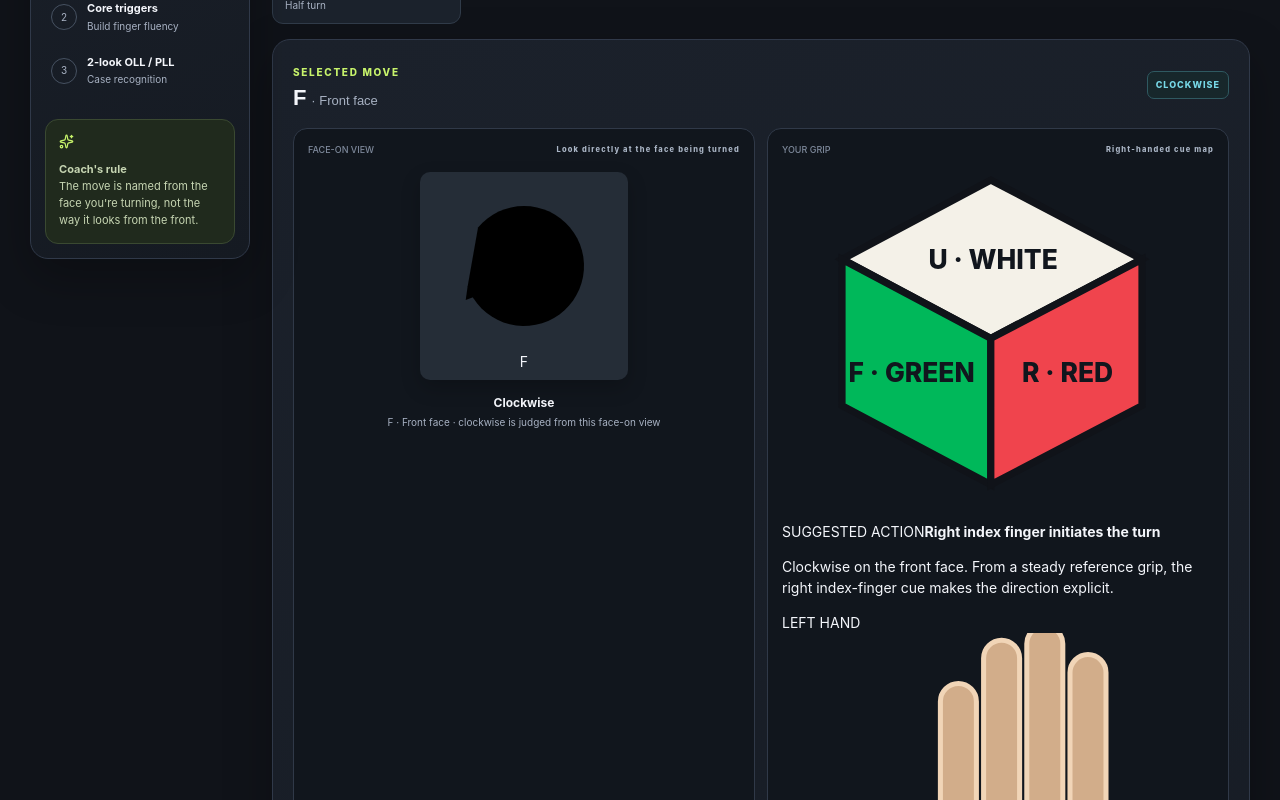
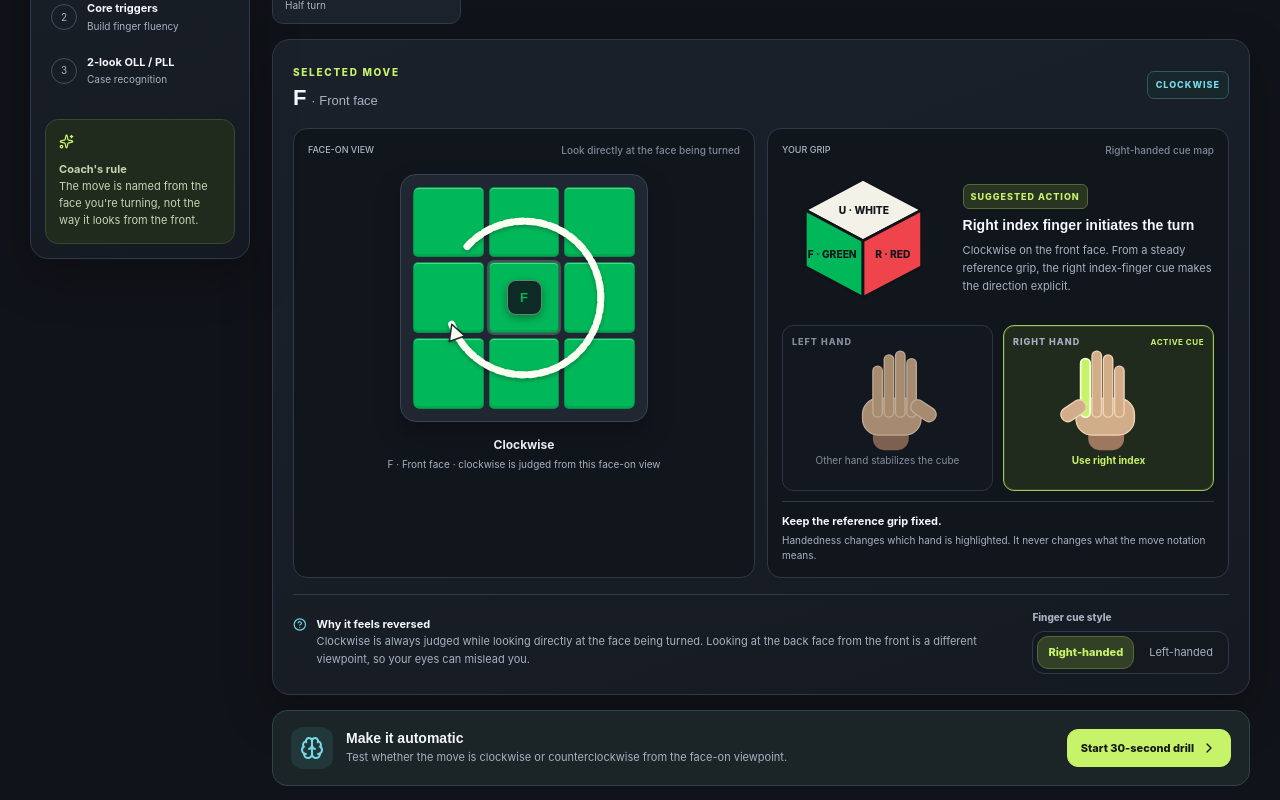
Before and after one commit to glitches-coder/cubelab-algorithm-coach, a React (Vite) app: page / in a window 1280 px wide. Shown: the part 660-1460 px from the top of the page. Built offline with nearby package versions, Linux system fonts and the light colour scheme.

Commit message:
Style accurate cube face colors, SVG turn arrows and reactive hand diagrams

```diff
--- a/src/styles.css
+++ b/src/styles.css
@@ -2,3 +2,82 @@
 @media(max-width:1000px){.app-shell{padding:18px}.app-layout{grid-template-columns:1fr}.sidebar{position:static;display:flex;align-items:center;gap:4px;overflow:auto;padding:7px}.side-label,.path-mini,.side-tip{display:none}.nav-button{width:auto;white-space:nowrap;flex:none;padding:9px 11px}.nav-button i{display:none}.library-layout{grid-template-columns:minmax(210px,.8fr) minmax(0,1.2fr)}.hero-stat{width:160px}}
 @media(max-width:700px){.app-shell{padding:14px 12px 28px}.topbar{margin-bottom:24px}.hero{align-items:start;flex-direction:column;margin-bottom:22px}.hero-stat{display:none}.hero h1{font-size:38px}.sidebar{margin-bottom:20px}.nav-button{font-size:11px}.nav-button svg{width:16px}.section-heading{flex-direction:column}.toggle-group{max-width:100%}.move-picker{grid-template-columns:repeat(3,minmax(0,1fr))}.lesson-panel{padding:13px}.diagram-wrap{grid-template-columns:1fr}.diagram-card{padding:13px}.face-visual{width:min(70%,220px)}.hand-stage{min-height:170px}.lesson-bottom{grid-template-columns:1fr}.hand-setting .toggle-group{width:max-content}.quick-drill{align-items:start;flex-wrap:wrap}.quick-drill div:nth-child(2){min-width:calc(100% - 60px)}.quick-drill .primary-btn{width:100%}.library-layout{grid-template-columns:1fr}.algorithm-detail{padding:14px}.feature-grid{grid-template-columns:1fr}.compare-moves{grid-template-columns:repeat(2,1fr)}.practice-layout{grid-template-columns:1fr}.path-grid{grid-template-columns:repeat(2,1fr)}.footer{flex-direction:column}.diagram-wrap.compact{grid-template-columns:1fr 1fr}.diagram-wrap.compact .hand-stage{flex-direction:column}.diagram-wrap.compact .mini-cube{transform:scale(.6);margin-top:-12px;margin-bottom:-12px}.diagram-wrap.compact .finger-callout{max-width:100%;text-align:center;align-items:center}.diagram-wrap.compact .face-visual{width:100%;max-width:135px}}
 @media(max-width:400px){.nav-button{padding:8px}.nav-button span{font-size:10px}.move-picker{grid-template-columns:repeat(3,minmax(0,1fr))}.path-grid{grid-template-columns:1fr}.diagram-wrap.compact{grid-template-columns:1fr}.diagram-wrap.compact .hand-stage{flex-direction:row}.diagram-wrap.compact .mini-cube{transform:scale(.7);margin:0}.answer-buttons{grid-template-columns:1fr}.lesson-top h3{font-size:19px}}
+
+
+/* CubeLab visualizer v2: face colors, tangent-correct arrowheads, and real cue highlighting. */
+.cube-lesson-diagram .diagram-card { overflow: hidden; }
+.cube-lesson-diagram .diagram-label { display:flex; align-items:center; gap:10px; }
+.cube-lesson-diagram .diagram-label > span { color: #aab5c5; }
+.cube-lesson-diagram .diagram-label small { color:#7e899b; font-size:10px; font-weight:500; letter-spacing:0; text-align:right; }
+.cube-lesson-diagram .face-visual {
+  width:min(100%, 248px); aspect-ratio:1; margin:16px auto 14px; padding:12px;
+  display:grid; place-items:center; position:relative; overflow:hidden;
+  background:#202733; border:1px solid #394453; border-radius:16px;
+  box-shadow:0 12px 26px #0004;
+}
+.cube-lesson-diagram .face-cubies {
+  width:100%; height:100%; display:grid; grid-template-columns:repeat(3,1fr); gap:5px;
+  border-radius:7px; overflow:hidden;
+}
+.cube-lesson-diagram .face-cubies i {
+  display:block; background:var(--face-color); border-radius:5px;
+  border:1px solid #0003; box-shadow:inset 0 1px #ffffff55, inset 0 -2px #00000018;
+  min-width:0; min-height:0;
+}
+.cube-lesson-diagram .face-cubies i.center-cubie {
+  box-shadow:inset 0 1px #ffffff55, inset 0 -2px #00000018, 0 0 0 2px #ffffff30;
+  position:relative;
+}
+.cube-lesson-diagram .face-center-label {
+  position:absolute; width:35px; height:35px; border-radius:9px; display:grid; place-items:center;
+  background:#11161ddf; color:var(--face-color); border:1px solid #ffffff64;
+  font:800 13px 'Space Grotesk',sans-serif; box-shadow:0 3px 9px #0005;
+}
+.cube-lesson-diagram .turn-arrow {
+  position:absolute; inset:0; width:100%; height:100%; overflow:visible;
+  filter:drop-shadow(0 2px 2px #0004); pointer-events:none;
+}
+.cube-lesson-diagram .turn-arrow-track {
+  fill:none; stroke:#fafff2; stroke-width:7; stroke-linecap:round; stroke-linejoin:round;
+  stroke-dasharray:7 4; animation:arrow-flow 1.5s linear infinite;
+}
+.cube-lesson-diagram .turn-arrow-head { fill:#fafff2; stroke:#1e2a2e; stroke-width:1.5; stroke-linejoin:round; }
+.cube-lesson-diagram .half-arrow { fill:none; }
+.cube-lesson-diagram .direction-caption { min-height:39px; }
+.cube-lesson-diagram .reference-cube-row { display:grid; grid-template-columns:minmax(145px,.8fr) minmax(0,1.2fr); gap:13px; align-items:center; padding:12px 0 5px; }
+.cube-lesson-diagram .reference-cube { width:100%; max-width:210px; justify-self:center; overflow:visible; }
+.cube-lesson-diagram .grip-summary { display:flex; flex-direction:column; align-items:flex-start; gap:8px; }
+.cube-lesson-diagram .active-finger-badge {
+  background:#293522; color:var(--lime); border:1px solid #536a3b;
+  border-radius:6px; padding:5px 7px; font-size:9px; letter-spacing:1px; font-weight:850;
+}
+.cube-lesson-diagram .grip-summary strong { font:700 14px 'Space Grotesk',sans-serif; }
+.cube-lesson-diagram .grip-summary p { color:var(--muted); font-size:11px; line-height:1.65; margin:0; }
+.cube-lesson-diagram .projection-note { display:flex; flex-direction:column; gap:4px; padding:9px; width:100%; background:#12252a; border-left:3px solid var(--cyan); border-radius:0 7px 7px 0; }
+.cube-lesson-diagram .projection-note b { color:var(--cyan); font-size:10px; }
+.cube-lesson-diagram .projection-note span { color:#c0d4d9; font-size:10px; line-height:1.5; }
+.cube-lesson-diagram .hands-stage { display:grid; grid-template-columns:1fr 1fr; gap:10px; margin-top:11px; }
+.cube-lesson-diagram .hand-choice { min-width:0; border:1px solid #34404d; background:#151a22; border-radius:11px; padding:9px; transition:border-color .16s, background .16s, opacity .16s; }
+.cube-lesson-diagram .hand-choice.is-active { border-color:#9cc94f; background:#202a1d; box-shadow:inset 0 0 0 1px #c7f36622; }
+.cube-lesson-diagram .hand-choice.is-inactive { opacity:.78; }
+.cube-lesson-diagram .hand-heading { display:flex; justify-content:space-between; align-items:center; gap:5px; font-size:9px; letter-spacing:1px; color:var(--muted); font-weight:850; }
+.cube-lesson-diagram .hand-heading b { font-size:8px; color:var(--lime); letter-spacing:.5px; }
+.cube-lesson-diagram .hand-illustration { display:block; width:100%; max-width:138px; height:100px; margin:4px auto 0; overflow:visible; }
+.cube-lesson-diagram .hand-role { font-size:10px; min-height:28px; line-height:1.4; text-align:center; color:var(--muted); }
+.cube-lesson-diagram .hand-choice.is-active .hand-role { color:var(--lime); font-weight:750; }
+.cube-lesson-diagram .hand-principle { display:flex; flex-direction:column; gap:4px; padding-top:11px; margin-top:10px; border-top:1px solid var(--line); }
+.cube-lesson-diagram .hand-principle b { font-size:11px; }
+.cube-lesson-diagram .hand-principle span { color:var(--muted); font-size:10px; line-height:1.5; }
+@keyframes arrow-flow { to { stroke-dashoffset:-44; } }
+@media(max-width:700px) {
+  .cube-lesson-diagram .face-visual { width:min(72%,240px); }
+  .cube-lesson-diagram .reference-cube-row { grid-template-columns:minmax(100px,.65fr) minmax(0,1fr); gap:9px; }
+  .cube-lesson-diagram .grip-summary strong { font-size:12px; }
+  .cube-lesson-diagram .hands-stage { gap:7px; }
+  .cube-lesson-diagram .hand-choice { padding:7px; }
+  .cube-lesson-diagram .hand-illustration { height:78px; }
+}
+@media(max-width:390px) {
+  .cube-lesson-diagram .reference-cube-row { grid-template-columns:1fr; }
+  .cube-lesson-diagram .reference-cube { max-width:180px; }
+}
```
